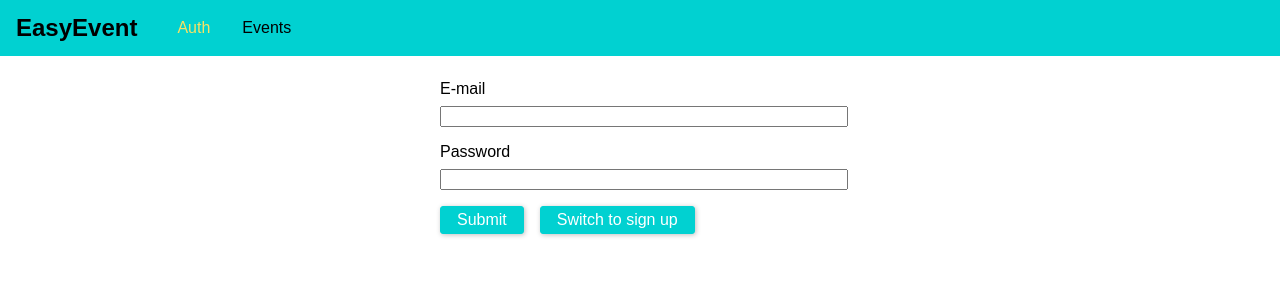
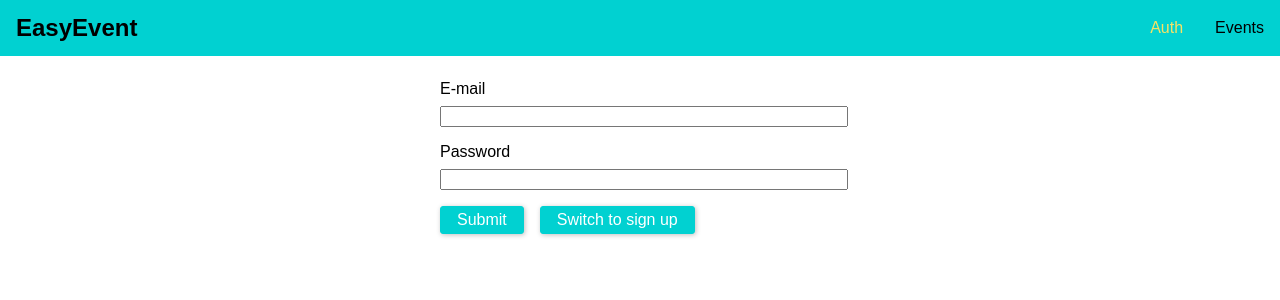
Before and after one commit to pridev13/event-booking-graphql, a React (Create React App) app in the folder frontend/: page /auth in a window 1280 px wide. Shown: the top 300 px of the page. Built offline with nearby package versions, Linux system fonts and the light colour scheme.

Commit message:
Minor change in header styling

```diff
--- a/frontend/src/components/Navigation/MainNavigation.css
+++ b/frontend/src/components/Navigation/MainNavigation.css
@@ -8,6 +8,7 @@
   padding: 0px 1rem;
   display: flex;
   align-items: center;
+  justify-content: space-between;
 }
 
 .main-navigation__logo h1 {
@@ -16,7 +17,7 @@
 }
 
 .main-navigation__items {
-  margin-left: 1.5rem;
+  margin: 0 1rem;
 }
 
 .main-navigation__items ul {
```
